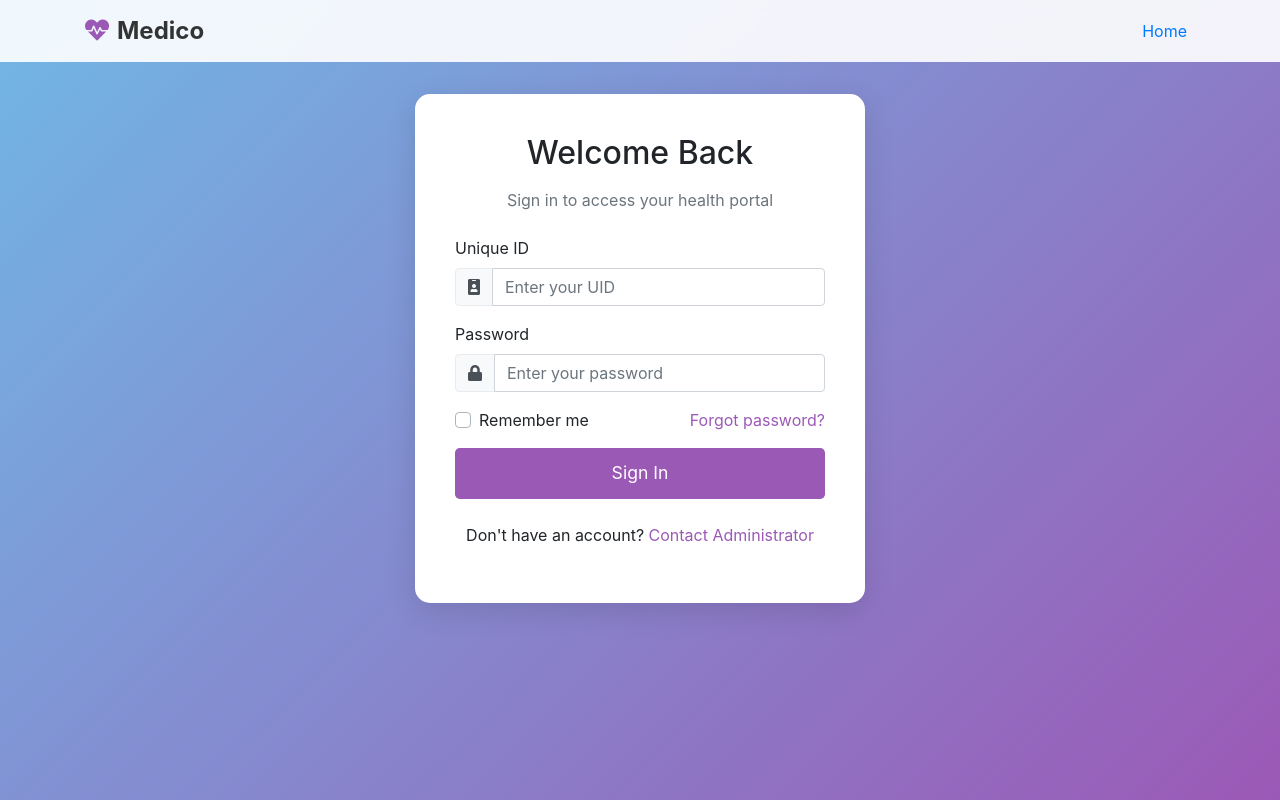
After one commit to SDOS-2025/MediBot, a Django app: page /login/ in a window 1280 px wide. The commit adds this page. Run offline with Django 4.2, Linux system fonts and the light colour scheme; some libraries are stand-ins or nearby versions.

Commit message:
login,reg,hashing,database integration done

```diff
--- /dev/null
+++ b/chatbot-website/chatbot/middleware.py
@@ -0,0 +1,10 @@
+from django.shortcuts import redirect
+class AuthenticationMiddleware:
+    def __init__(self, get_response):
+        self.get_response = get_response
+        self.allowed_paths = ['/login/', '/register/', '/admin/']
+
+    def __call__(self, request):
+        if not request.user.is_authenticated and request.path not in self.allowed_paths:
+            return redirect('login')
+        return self.get_response(request)
--- a/chatbot-website/chatbot/migrations/__init__.py
+++ /dev/null
@@ -1 +0,0 @@
-# This file is intentionally left blank.
--- /dev/null
+++ b/chatbot-website/chatbot/static/css/login.css
@@ -0,0 +1,92 @@
+/* Remove social login styles */
+.login-card {
+  background: #fff;
+  border-radius: 15px;
+  box-shadow: 0 8px 30px rgba(0, 0, 0, 0.12);
+  padding: 2.5rem;
+  margin: 2rem auto;
+  max-width: 450px;
+}
+
+/* Keep remaining styles from previous version */
+body {
+  background: linear-gradient(135deg, #71b7e6, #9b59b6);
+  min-height: 100vh;
+  display: flex;
+  flex-direction: column;
+}
+
+.navbar-transparent {
+  background: rgba(255, 255, 255, 0.9);
+  backdrop-filter: blur(10px);
+}
+
+.navbar-brand {
+  font-weight: 700;
+  color: #333 !important;
+  font-size: 1.5rem;
+}
+
+.navbar-brand i {
+  color: #9b59b6;
+}
+
+.input-group-text {
+  background: #f8f9fa;
+  border-color: #e9ecef;
+}
+
+.btn-primary {
+  background-color: #9b59b6;
+  border: none;
+  padding: 0.75rem;
+  font-size: 1.1rem;
+  transition: transform 0.2s;
+}
+
+.btn-primary:hover {
+  background-color: #8e44ad;
+  transform: translateY(-1px);
+}
+
+.custom-checkbox .custom-control-input:checked~.custom-control-label::before {
+  background-color: #9b59b6;
+  border-color: #8e44ad;
+}
+
+.text-primary {
+  color: #9b59b6 !important;
+}
+
+a:hover {
+  color: #8e44ad !important;
+  text-decoration: none;
+}
+.container{
+  display:flexbox;
+  justify-content: center;
+  align-items: center;
+}
+
+
+/* Form Validation Styles */
+.is-invalid {
+    border-color: #dc3545 !important;
+}
+
+.invalid-feedback {
+    display: block;
+    width: 100%;
+    margin-top: 0.25rem;
+    font-size: 0.875em;
+    color: #dc3545;
+}
+
+.alert-container {
+    margin-bottom: 1.5rem;
+}
+
+.alert {
+    border-radius: 4px;
+    padding: 0.75rem 1.25rem;
+}
--- a/chatbot-website/chatbot/templates/chatbot/chat.html
+++ b/chatbot-website/chatbot/templates/chatbot/chat.html
@@ -1,3 +1,5 @@
+{% load static %}
+
 <!DOCTYPE html>
 <html lang="en">
 <head>
--- /dev/null
+++ b/chatbot-website/chatbot/templates/chatbot/login.html
@@ -0,0 +1,151 @@
+{% load static %}
+
+<!DOCTYPE html>
+<html lang="en">
+<head>
+  <meta charset="UTF-8">
+  <meta name="viewport" content="width=device-width, initial-scale=1">
+  <title>Medico - Your Health Companion</title>
+  <!-- Bootstrap CSS -->
+  <link rel="stylesheet" href="https://stackpath.bootstrapcdn.com/bootstrap/4.5.2/css/bootstrap.min.css">
+  <!-- Font Awesome -->
+  <link rel="stylesheet" href="https://cdnjs.cloudflare.com/ajax/libs/font-awesome/5.15.4/css/all.min.css">
+  <link rel="stylesheet" type="text/css" href="{% static 'css/login.css' %}">
+</head>
+<body>
+  <nav class="navbar navbar-expand-lg navbar-transparent">
+    <div class="container">
+      <a class="navbar-brand" href="#">
+        <i class="fas fa-heartbeat mr-2"></i>Medico
+      </a>
+      <div class="collapse navbar-collapse">
+        <ul class="navbar-nav ml-auto">
+          <li class="nav-item">
+            <a class="nav-link" href="#">Home</a>
+          </li>
+        </ul>
+      </div>
+    </div>
+  </nav>
+
+  <div class="container">
+    <div class="login-card">
+      <div class="text-center mb-4">
+        <h2 class="mb-3">Welcome Back</h2>
+        <p class="text-muted">Sign in to access your health portal</p>
+      </div>
+
+      <form method="POST" action="{% url 'login' %}">
+        {% if messages %}
+        <div class="alert-container">
+          {% for message in messages %}
+          <div class="alert alert-{{ message.tags }} alert-dismissible fade show">
+            {{ message }}
+            <button type="button" class="btn-close" data-bs-dismiss="alert"></button>
+          </div>
+          {% endfor %}
+        </div>
+        {% endif %}
+        {% if messages %}
+        <div class="alert-container">
+          {% for message in messages %}
+          <div class="alert alert-danger alert-dismissible fade show" role="alert">
+            {{ message }}
+            <button type="button" class="close" data-dismiss="alert" aria-label="Close">
+              <span aria-hidden="true">&times;</span>
+            </button>
+          </div>
+          {% endfor %}
+        </div>
+        {% endif %}
+        {% csrf_token %}
+        <div class="form-group">
+          <label for="uid">Unique ID</label>
+          <div class="input-group">
+            <div class="input-group-prepend">
+              <span class="input-group-text"><i class="fas fa-id-badge"></i></span>
+            </div>
+            <input type="text"
+              class="form-control"
+              id="uid"
+              name="uid"
+              placeholder="Enter your UID"
+              pattern="[A-Za-z0-9]{6,20}"
+              title="UID must be 6-20 alphanumeric characters"
+              required>
+          </div>
+        </div>
+
+        <div class="form-group">
+          <label for="password">Password</label>
+          <div class="input-group">
+            <div class="input-group-prepend">
+              <span class="input-group-text"><i class="fas fa-lock"></i></span>
+            </div>
+            <input type="password"
+              class="form-control"
+              id="password"
+              name="password"
+              placeholder="Enter your password"
+              minlength="8"
+              maxlength="20"
+              required>
+          </div>
+        </div>
+
+        <div class="form-group d-flex justify-content-between align-items-center">
+          <div class="custom-control custom-checkbox">
+            <input type="checkbox" class="custom-control-input" id="remember">
+            <label class="custom-control-label" for="remember">Remember me</label>
+          </div>
+          <a href="#" class="text-primary">Forgot password?</a>
+        </div>
+
+        <button type="submit" class="btn btn-primary btn-block btn-lg">Sign In</button>
+        <p class="text-center mt-4">Don't have an account? <a href="{% url 'register' %}" class="text-primary">Contact Administrator</a></p>
+      </form>
+    </div>
+  </div>
+
+  <!-- Bootstrap JS and dependencies -->
+  <script src="https://code.jquery.com/jquery-3.5.1.slim.min.js"></script>
+  <script src="https://cdn.jsdelivr.net/npm/bootstrap@4.5.2/dist/js/bootstrap.bundle.min.js"></script>
+  <script>
+    // Add this right before the Bootstrap JS scripts at the bottom
+    document.querySelector('form').addEventListener('submit', function(e) {
+        // Reset previous errors
+        document.querySelectorAll('.is-invalid').forEach(el => el.classList.remove('is-invalid'));
+        document.querySelectorAll('.invalid-feedback').forEach(el => el.remove());
+
+        const uid = document.getElementById('uid');
+        const password = document.getElementById('password');
+        let isValid = true;
+
+        // UID Validation
+        if(!/^[A-Za-z0-9]{6,20}$/.test(uid.value)) {
+            isValid = false;
+            uid.classList.add('is-invalid');
+            showError(uid, 'UID must be 6-20 alphanumeric characters');
+        }
+
+        // Password Validation
+        if(password.value.length < 8 || password.value.length > 20) {
+            isValid = false;
+            password.classList.add('is-invalid');
+            showError(password, 'Password must be 8-20 characters');
+        }
+
+        if(!isValid) {
+            e.preventDefault();
+        }
+    });
+
+    function showError(input, message) {
+        const errorDiv = document.createElement('div');
+        errorDiv.className = 'invalid-feedback';
+        errorDiv.textContent = message;
+        input.parentElement.parentElement.appendChild(errorDiv);
+    }
+  </script>
+</body>
+</html>
--- a/chatbot-website/chatbot/urls.py
+++ b/chatbot-website/chatbot/urls.py
@@ -1,7 +1,9 @@
 from django.urls import path
-from . import views
+from .views.views import index, user_login, register_user, chat
 
 urlpatterns = [
-    path('', views.index, name='index'),
-    path('chat/', views.chat, name='chat'),
+    path('', index, name='index'),
+    path('login/', user_login, name='login'),
+    path('register/', register_user, name='register'),
+    path('chat/', chat, name='chat'),
 ]
--- /dev/null
+++ b/chatbot-website/chatbot/views/views.py
@@ -0,0 +1,50 @@
+# chatbot/views/views.py
+from django.shortcuts import render, redirect
+from django.http import JsonResponse
+from django.contrib import messages
+from django.contrib.auth import authenticate, login
+from chatbot.models import CustomUser  # Changed from User to CustomUser
+
+def index(request):
+    return render(request, 'chatbot/index.html')
+
+def register_user(request):
+    if request.method == 'POST':
+        uid = request.POST.get('uid')
+        password = request.POST.get('password')
+
+        try:
+            # Create user with hashed password
+            CustomUser.objects.create_user(uid=uid, password=password)
+            messages.success(request, 'Registration successful! Please login.')
+            return redirect('login')
+        except Exception as e:
+            messages.error(request, f'Registration failed: {str(e)}')
+            return redirect('register')
+
+    return render(request, 'chatbot/register.html')
+
+def user_login(request):
+    if request.method == 'POST':
+        uid = request.POST.get('uid')
+        password = request.POST.get('password')
+
+        # Authenticate with hashed password
+        user = authenticate(request, uid=uid, password=password)
+
+        if user is not None:
+            login(request, user)
+            return redirect('index')
+        else:
+            messages.error(request, 'Invalid UID or password')
+            return redirect('login')
+
+    return render(request, 'chatbot/login.html')
+
+def chat(request):
+    if request.method == 'POST':
+        user_input = request.POST.get('user_input')
+        # Add your chatbot logic here
+        bot_response = "This is a sample response"  # Replace with actual response
+        return JsonResponse({'response': bot_response})
+    return render(request, 'chatbot/chat.html')
--- a/chatbot-website/chatbot_website/urls.py
+++ b/chatbot-website/chatbot_website/urls.py
@@ -3,6 +3,5 @@ from django.urls import path, include
 
 urlpatterns = [
     path('admin/', admin.site.urls),
-    path('chatbot/', include('chatbot.urls')),
-    path('reports/', include('reports.urls')),
+    path('', include('chatbot.urls')),  # Include chatbot app's URLs
 ]
```
Also changed, not shown: chatbot-website/chatbot/admin.py (+21 -3 lines), chatbot-website/chatbot/models.py (+35 -14 lines), chatbot-website/chatbot/templates/chatbot/index.html (+84 -3 lines), chatbot-website/chatbot/templates/chatbot/register.html (added, +125 -0 lines), chatbot-website/chatbot/views.py (deleted, +0 -13 lines), chatbot-website/chatbot_website/settings.py (+40 -6 lines), chatbot-website/chatbot/migrations/0001_initial.py (added), chatbot-website/reports/migrations/0001_initial.py (added).
